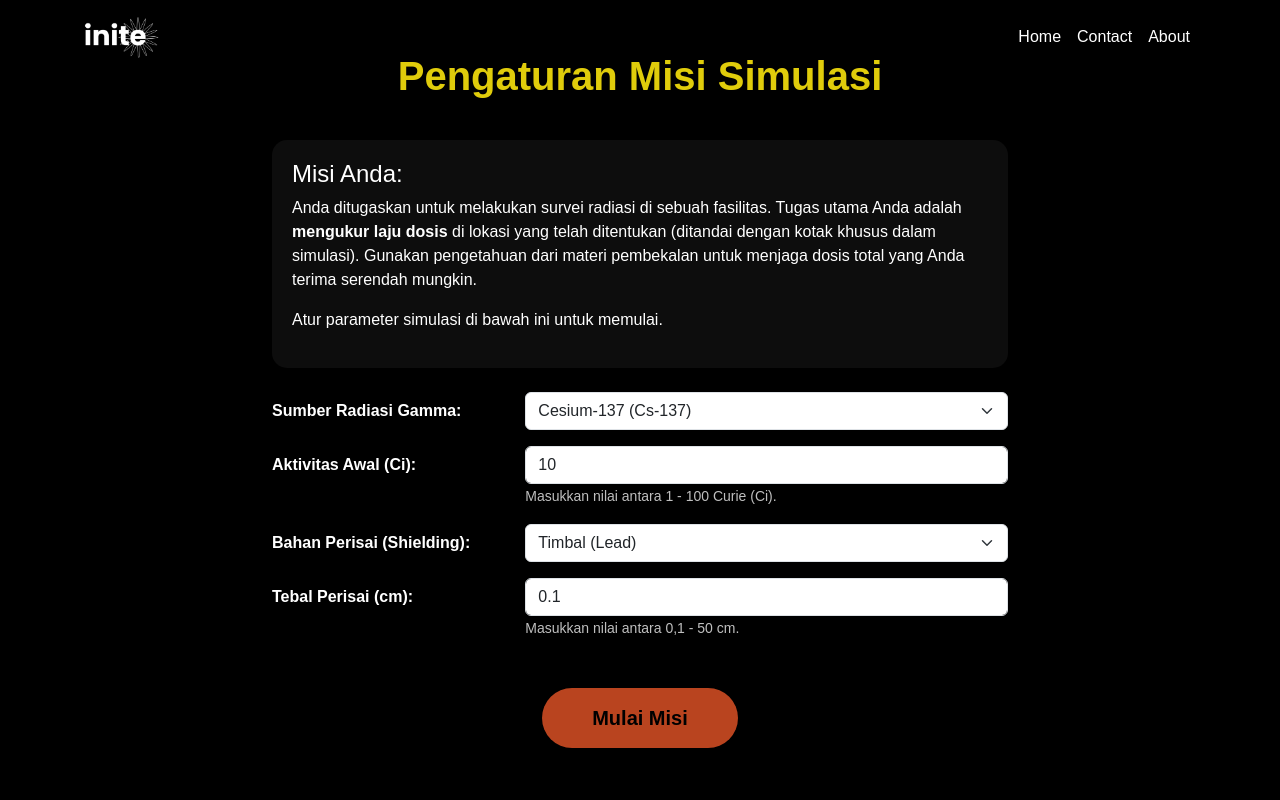
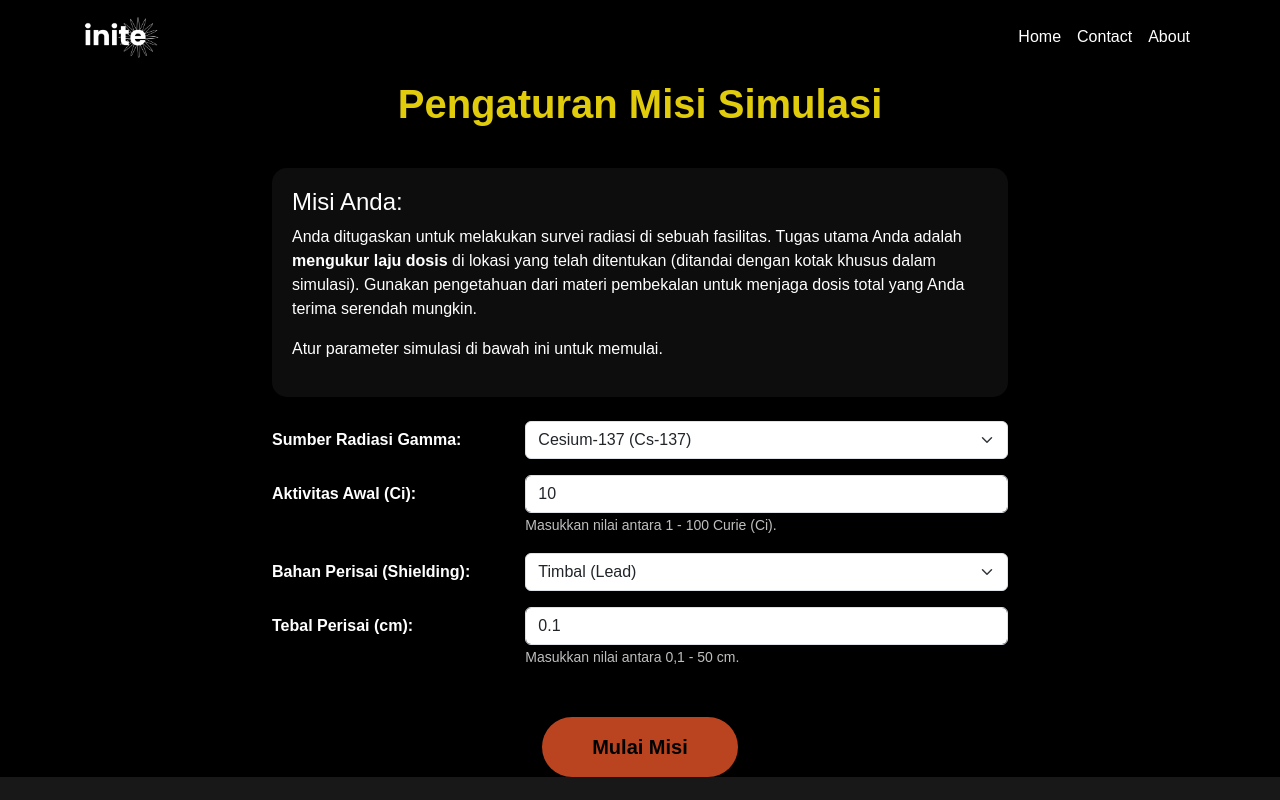
Before and after one commit to Sanssin/Inite, a React (Create React App) app: page /setup in a window 1280 px wide. Shown: the top 800 px of the page. Built offline with nearby package versions, Linux system fonts and the light colour scheme.

Commit message:
fix navbar

```diff
--- a/src/App.css
+++ b/src/App.css
@@ -1,3 +1,10 @@
 .App {
   background-color: black;
+  position: relative; /* ❇️ FIXED: Tambah positioning context */
 }
+
+/* ❇️ FIXED: Pastikan semua halaman memiliki ruang untuk navbar */
+.App > *:not(.navbar-custom) {
+  position: relative;
+  z-index: 1;
+}
--- a/src/body/Introsim.jsx
+++ b/src/body/Introsim.jsx
@@ -106,7 +106,7 @@ const IntroSim = () => {
   );
 
   return (
-    <div className="startsim" style={{ fontFamily: "'Poppins', sans-serif", minHeight: "100vh", display: 'flex', alignItems: 'center' }}>
+    <div className="startsim" style={{ fontFamily: "'Poppins', sans-serif", minHeight: 'calc(100vh - 80px)', display: 'flex', alignItems: 'center' }}>
       <Container>
         <div className="header-box">
             <Row className="align-items-center justify-content-center text-center">
--- a/src/body/KenalanRekta.jsx
+++ b/src/body/KenalanRekta.jsx
@@ -11,7 +11,7 @@ const KenalanRekta = () => {
   };
 
   return (
-    <div className="startsim" style={{ fontFamily: "'Poppins', sans-serif", minHeight: "100vh", display: 'flex', alignItems: 'center' }}>
+    <div className="startsim" style={{ fontFamily: "'Poppins', sans-serif", minHeight: 'calc(100vh - 80px)', display: 'flex', alignItems: 'center' }}>
       <Container>
         <div className="header-box">
           <Row className="align-items-center justify-content-center text-center">
--- a/src/body/SetupSim.jsx
+++ b/src/body/SetupSim.jsx
@@ -63,7 +63,7 @@ const SetupSim = () => {
   });
 
   return (
-    <div className="startsim" style={{ fontFamily: "'Poppins', sans-serif", minHeight: "100vh", display: 'flex', alignItems: 'center' }}>
+    <div className="startsim" style={{ fontFamily: "'Poppins', sans-serif", minHeight: 'calc(100vh - 80px)', display: 'flex', alignItems: 'center' }}>
       <Container>
         <div className="header-box">
           <Row className="justify-content-center text-center">
--- a/src/body/WelcomeSim.jsx
+++ b/src/body/WelcomeSim.jsx
@@ -7,9 +7,9 @@ export const WelcomeSim = () => {
 
   return (
     <div className="startsim" style={{ paddingInline: "40px", backgroundColor: "black", color: "white", fontFamily: "'Poppins', sans-serif" }}>
-      <div className="d-flex justify-content-center align-items-center w-100 min-vh-100">
+      <div className="d-flex justify-content-center align-items-center w-100" style={{ minHeight: 'calc(100vh - 80px)' }}>
         <Container>
-          <Row className="header-box align-items-center" style={{ paddingTop: "80px", paddingBottom: "80px" }}>
+          <Row className="header-box align-items-center" style={{ paddingTop: "40px", paddingBottom: "40px" }}>
             <Col md={4} className="text-center mb-4 mb-md-0">
               <img
                 className="img-fluid"
--- a/src/body/game/GameArea.css
+++ b/src/body/game/GameArea.css
@@ -2,10 +2,11 @@
 .simulation-container {
   position: relative;
   width: 100%;
-  height: 100vh; /* Memenuhi seluruh tinggi viewport */
+  height: calc(100vh - 80px); /* ❇️ FIXED: Dikurangi tinggi navbar */
   display: flex;
   justify-content: center;
   align-items: center;
+  margin-top: 80px; /* ❇️ FIXED: Tambah margin untuk navbar */
 }
 
 /* Lapisan UI yang menutupi seluruh kontainer */
--- a/src/components/Navbar.css
+++ b/src/components/Navbar.css
@@ -71,6 +71,12 @@ nav ul li {
   background-color: transparent; /* Latar belakang awal transparan */
   transition: background-color 0.3s ease-in-out;
   padding: 15px 0;
+  position: fixed; /* ❇️ FIXED: Gunakan fixed positioning */
+  top: 0;
+  left: 0;
+  right: 0;
+  z-index: 1050; /* ❇️ FIXED: Z-index tinggi untuk navbar */
+  width: 100%;
 }
 
 .navbar-custom.scrolled {
--- a/src/index.css
+++ b/src/index.css
@@ -10,10 +10,19 @@ code {
     monospace;
 }
 
+/* ❇️ FIXED: Layout khusus untuk halaman simulasi dengan navbar fixed */
 .Simulasi {
-  padding-top: 200px; /* Memberi ruang untuk header */
+  margin-top: 80px; /* Ruang untuk fixed navbar */
+  min-height: calc(100vh - 80px); /* Tinggi minimal dikurangi navbar */
+  position: relative;
 }
 
-.Simulasi {
-  padding-top: 200px; /* Memberi ruang untuk header */
+/* ❇️ FIXED: Global body adjustment untuk fixed navbar */
+body {
+  padding-top: 0; /* Reset jika ada padding sebelumnya */
 }
+
+/* ❇️ FIXED: Ensure all content is below fixed navbar */
+.App > div:first-child:not(.navbar-custom) {
+  margin-top: 80px;
+}
```
Also changed, not shown: src/dist/css/main.css.
